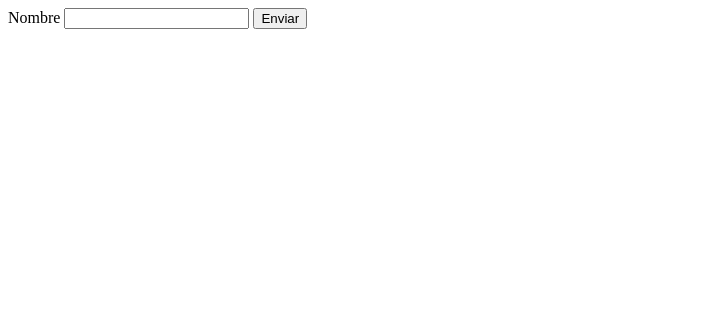
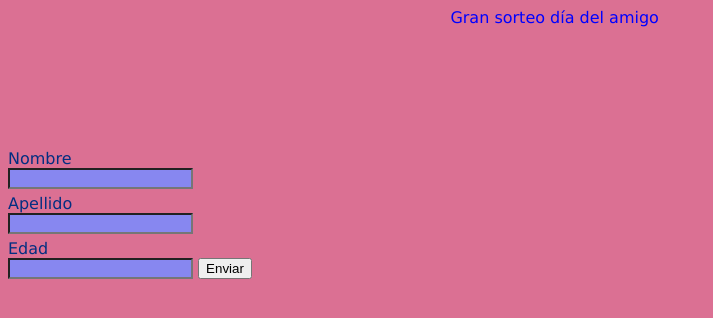
Before and after one commit to Melina-figueroa/front2022, a plain HTML site: page Clase 8 JavaScript/ejercicio a entregar js/index.html in a window 1280 px wide. Shown: the whole page, without its empty margins (0-713 px from the left). Drawn offline with Linux system fonts and the light colour scheme; files that its build step writes are made by us from their sources.

Commit message:
ejercicio a entregar "form""input"

```diff
--- a/Clase 8 JavaScript/ejercicio a entregar js/index.html
+++ b/Clase 8 JavaScript/ejercicio a entregar js/index.html
@@ -8,12 +8,23 @@
 <link rel="stylesheet" href="style.css">
 </head>
 <body>
+    <div class="contenedor">
+        <title> Gran sorteo día del amigo
+        </title>
+
     <form action="">
-        <label for="docTextElement">Nombre</label>
+        <label  for="docTextElement">Nombre</label>
         <input type="text" id="inputNombre" value="">
-        <button type="button" id="btn-nombre">Enviar</button>
+
+        <label for="docTextElement">Apellido</label>
+        <input type="text" id="inputApellido" value="">
+
+        <label for="docTextElement">Edad</label>
+        <input type="text" id="inputEdad" value="">
+        <button type="button" id="btn-datos">Enviar</button>
+
 </form>
-
+</div>
 
  <script src="script.js"></script>
 </body>
--- a/Clase 8 JavaScript/ejercicio a entregar js/script.js
+++ b/Clase 8 JavaScript/ejercicio a entregar js/script.js
@@ -1,9 +1,19 @@
 "use strict";
-let btn_nombre = document.getElementById("btn-nombre");
-btn_nombre.addEventListener("click",mostrar);
+let btn_datos = document.getElementById("btn-datos");
+btn_datos.addEventListener("click",mostrar);
+
 function mostrar(){
     let nombre = "anonimo";
     let inputNombre = document.getElementById("inputNombre");
+
+    let apellido = "anonimo";
+    let inputApellido = document.getElementById("inputApellido");
+
+    let edad = "anonimo";
+    let inputEdad = document.getElementById("inputEdad");
+
     nombre = inputNombre.value;
-    alert("Bienvenid@ " + nombre);
+    apellido = inputApellido.value;
+    edad = inputEdad.value;
+    alert("Bienvenid@ " + nombre + " " + apellido+ " " + edad+" años");
 }
--- /dev/null
+++ b/Clase 8 JavaScript/ejercicio a entregar js/style.css
@@ -0,0 +1,34 @@
+body{
+    background-color: palevioletred;
+}
+.contenedor{
+    position: relative;
+    display: flex;
+    justify-content: left;
+    font-family: 'Lucida Sans', 'Lucida Sans Regular', 'Lucida Grande', 'Lucida Sans Unicode', Geneva, Verdana, sans-serif;
+
+}
+.contenedor title{
+    display: inline;
+    padding-left: 35%;
+    width: 40%;
+    color: blue;
+    }
+ .contenedor form{
+    position: absolute;
+    top: 50%;
+    padding-top: 10%;
+ }
+
+.contenedor label{
+    display: block;
+    padding-top: 2%;
+    width: 15%;
+    color: rgb(2, 46, 129);
+}
+.contenedor input{
+    background-color: rgb(135, 135, 240);
+}
+.hijo{
+    margin: 0%;
+}
```
